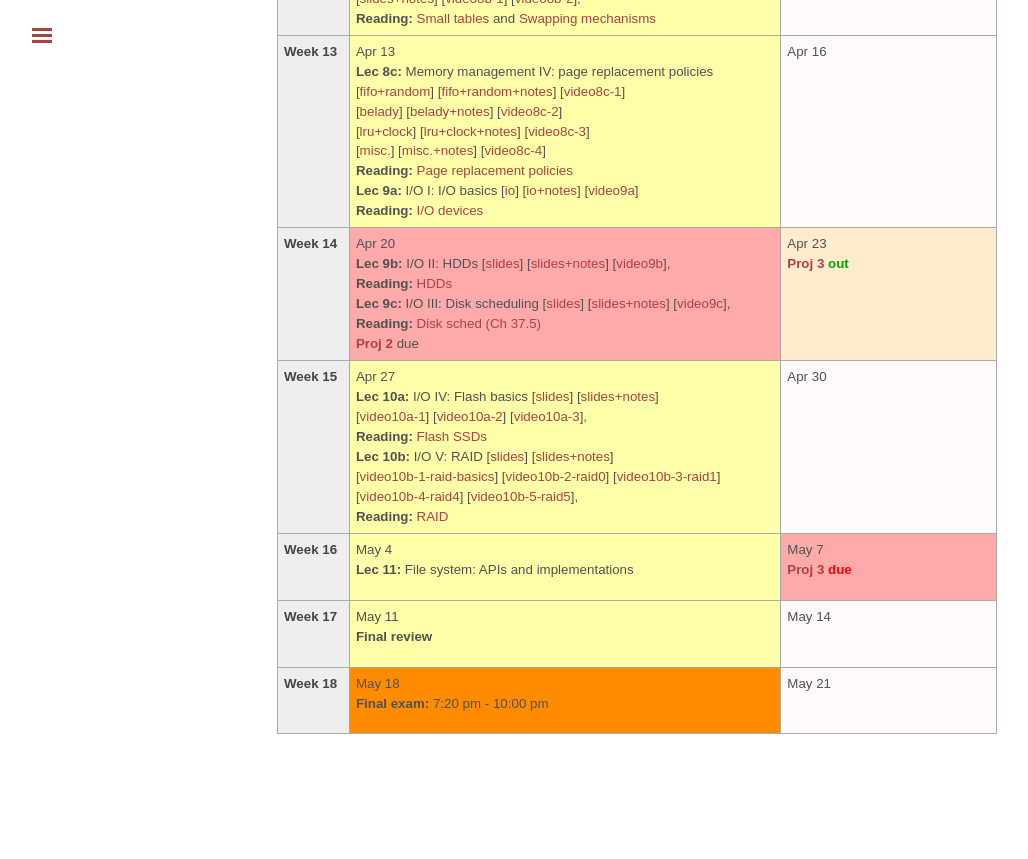
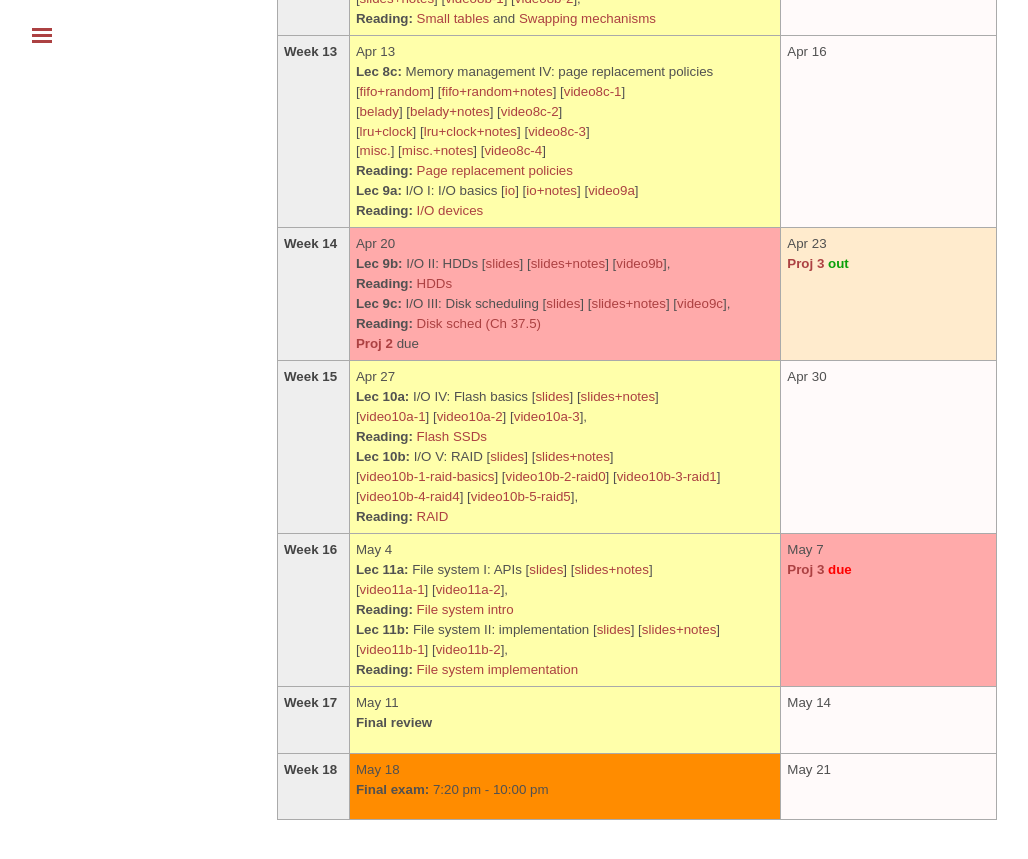
Before and after one commit to tddg/cs571-spring20, a Jekyll site: the page built from schedule.md, in a window 1280 px wide and 900 px high, scrolled down 1377 px. Shown: the top 859 px of the window, without its empty margins (3-1031 px from the left). Built offline with Jekyll 4.4.1, drawn with Linux system fonts in a browser that asks for light colours; before the commit the page ends 2191 px from its top, so only the background shows below that.

Commit message:
added lec11

```diff
--- a/_data/news.yml
+++ b/_data/news.yml
@@ -1,3 +1,6 @@
+
+- date: <strong>05/02/2020</strong>
+  headline: "Slides and videos for lec 11a+11b are posted."
 
 - date: <strong>04/25/2020</strong>
   headline: "Slides and videos for lec 10a+10b are posted."
--- a/schedule.md
+++ b/schedule.md
@@ -279,7 +279,16 @@ The course schedule is tentative and subject to change.
 <tr> <!-- week of May 4 -->
   <td id="2020-5-4" class="date"><b>Week 16</b></td>
   <td class="lecture">May 4<br/>
-	<b>Lec 11:</b> File system: APIs and implementations</td>
+	<b>Lec 11a:</b> File system I: APIs [<a href="./public/lecs/lec11a-fs-api.pdf">slides</a>]
+		[<a href="./public/lecs/lec11a-fs-api+notes.pdf">slides+notes</a>]<br/>
+		[<a href="https://youtu.be/_JJrd2PJpLI">video11a-1</a>]
+		[<a href="https://youtu.be/QufJoI75C-8">video11a-2</a>], <br/>
+	<b>Reading:</b> <a href="http://pages.cs.wisc.edu/~remzi/Classes/537/Spring2016/Book/file-intro.pdf">File system intro</a><br/>
+	<b>Lec 11b:</b> File system II: implementation [<a href="./public/lecs/lec11b-fs-impl.pdf">slides</a>]
+		[<a href="./public/lecs/lec11b-fs-impl+notes.pdf">slides+notes</a>]
+		[<a href="https://youtu.be/jZ4eKevY1KA">video11b-1</a>]
+		[<a href="https://youtu.be/oQI4Ja83O9Y">video11b-2</a>],<br/>
+	<b>Reading:</b> <a href="http://pages.cs.wisc.edu/~remzi/Classes/537/Spring2016/Book/file-implementation.pdf">File system implementation</a> </td>
   <td class="deadline">May 7<br/>
 	<span class="hwdue"><a href="./proj3.html">Proj 3</a> due</span></td>
 </tr>
```
Also changed, not shown: 4 other files.
